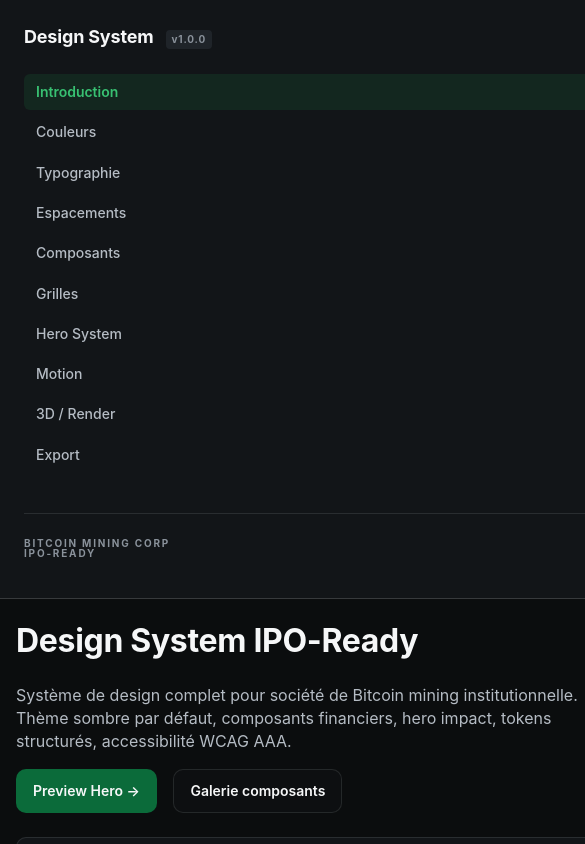
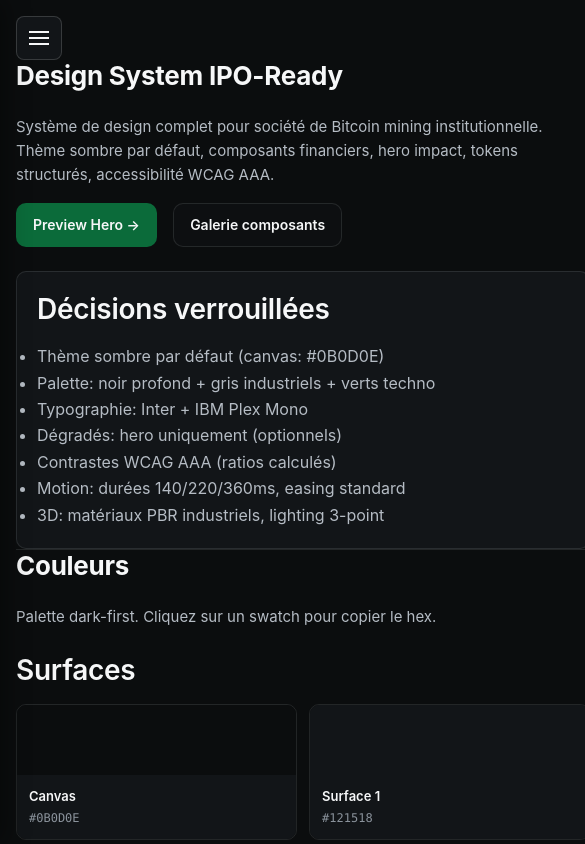
Before and after one commit to adrien-debug/Charte-Graphique-, a plain HTML site: page index.html in a window 390 px wide. Shown: the top 844 px of the page, 585 px wide, since content can reach past the window. Drawn offline with Linux system fonts and the light colour scheme.

Commit message:
feat: Harmonisation responsive et proportions - Menu mobile + espacements fluides

```diff
--- a/index.html
+++ b/index.html
@@ -6,34 +6,69 @@
   <title>Design System Hub — IPO-Ready</title>
   <link rel="stylesheet" href="ds.css" />
   <style>
+    * { box-sizing: border-box; }
     body { margin: 0; padding: 0; }
 
     /* Layout hub */
-    .hub { display: grid; grid-template-columns: 260px 1fr; min-height: 100vh; }
+    .hub {
+      display: grid;
+      grid-template-columns: 280px 1fr;
+      min-height: 100vh;
+    }
+
+    /* Mobile menu toggle */
+    .menu-toggle {
+      display: none;
+      position: fixed;
+      top: 16px;
+      left: 16px;
+      z-index: 1000;
+      padding: 10px 12px;
+      background: var(--ds-bg-surface-1);
+      border: 1px solid var(--ds-border-default);
+      border-radius: 8px;
+      cursor: pointer;
+      transition: all var(--ds-dur-fast);
+    }
+    .menu-toggle:hover {
+      background: var(--ds-bg-surface-2);
+    }
+    .menu-toggle span {
+      display: block;
+      width: 20px;
+      height: 2px;
+      background: var(--ds-text-primary);
+      margin: 4px 0;
+      transition: all var(--ds-dur-fast);
+    }
 
     /* Sidebar */
     .sidebar {
-      position: sticky; top: 0; height: 100vh;
+      position: sticky;
+      top: 0;
+      height: 100vh;
       background: var(--ds-bg-surface-1);
       border-right: 1px solid var(--ds-border-default);
-      padding: var(--ds-space-6);
+      padding: var(--ds-space-8) var(--ds-space-6);
       overflow-y: auto;
+      transition: transform var(--ds-dur-normal);
     }
     .sidebar__logo {
-      margin-bottom: var(--ds-space-6);
-      font-size: 18px;
+      margin-bottom: var(--ds-space-8);
+      font-size: 20px;
       font-weight: 700;
-      letter-spacing: -0.01em;
+      letter-spacing: -0.02em;
+      line-height: 1.2;
     }
     .sidebar__version {
       display: inline-block;
-      margin-left: 8px;
-      padding: 2px 6px;
+      margin-left: 10px;
+      padding: 3px 8px;
       background: var(--ds-bg-surface-3);
-      border-radius: 4px;
-      font-size: 10px;
+      border-radius: 6px;
+      font-size: 11px;
       font-weight: 700;
-      letter-spacing: 0.08em;
+      letter-spacing: 0.05em;
       color: var(--ds-text-tertiary);
     }
     .nav {
@@ -42,38 +77,46 @@
       padding: 0;
     }
     .nav__item {
-      margin-bottom: 4px;
+      margin-bottom: 6px;
     }
     .nav__link {
       display: block;
-      padding: 8px 12px;
-      border-radius: 6px;
-      font-size: 14px;
+      padding: 10px 14px;
+      border-radius: 8px;
+      font-size: 15px;
       font-weight: 500;
       color: var(--ds-text-secondary);
       text-decoration: none;
-      transition: background var(--ds-dur-fast), color var(--ds-dur-fast);
+      transition: all var(--ds-dur-fast);
     }
     .nav__link:hover {
       background: var(--ds-bg-surface-2);
       color: var(--ds-text-primary);
+      transform: translateX(2px);
     }
     .nav__link.is-active {
       background: rgba(24,169,87,0.12);
       color: var(--ds-green-400);
       font-weight: 600;
     }
+    .sidebar__footer {
+      margin-top: var(--ds-space-10);
+      padding-top: var(--ds-space-8);
+      border-top: 1px solid var(--ds-border-subtle);
+    }
 
     /* Main content */
     .main {
-      padding: var(--ds-space-8) var(--ds-space-10);
-      max-width: 1200px;
+      padding: clamp(var(--ds-space-8), 5vw, var(--ds-space-12)) clamp(var(--ds-space-6), 4vw, var(--ds-space-10));
+      max-width: 1400px;
+      width: 100%;
+      margin: 0 auto;
     }
 
     /* Section */
     .ds-section {
-      margin-bottom: var(--ds-space-12);
-      padding-bottom: var(--ds-space-10);
+      margin-bottom: clamp(var(--ds-space-10), 8vw, var(--ds-space-16));
+      padding-bottom: clamp(var(--ds-space-8), 6vw, var(--ds-space-12));
       border-bottom: 1px solid var(--ds-border-subtle);
     }
     .ds-section:last-child {
@@ -81,56 +124,64 @@
     }
     .ds-section__title {
       margin-bottom: var(--ds-space-6);
-      font-size: 32px;
+      font-size: clamp(28px, 4vw, 36px);
+      line-height: 1.2;
     }
     .ds-section__intro {
       margin-bottom: var(--ds-space-6);
+      font-size: clamp(15px, 1.5vw, 17px);
+      line-height: 1.6;
       color: var(--ds-text-secondary);
+      max-width: 800px;
     }
 
     /* Color swatches */
     .color-grid {
       display: grid;
-      grid-template-columns: repeat(auto-fill, minmax(140px, 1fr));
-      gap: 12px;
+      grid-template-columns: repeat(auto-fill, minmax(min(150px, 100%), 1fr));
+      gap: clamp(12px, 2vw, 16px);
     }
     .swatch {
       border: 1px solid var(--ds-border-subtle);
       border-radius: var(--ds-radius-3);
       overflow: hidden;
       cursor: pointer;
-      transition: transform var(--ds-dur-fast), border-color var(--ds-dur-fast);
+      transition: all var(--ds-dur-fast);
     }
     .swatch:hover {
-      transform: translateY(-2px);
+      transform: translateY(-3px);
       border-color: var(--ds-border-default);
+      box-shadow: 0 8px 24px rgba(0,0,0,0.3);
     }
     .swatch__color {
-      height: 80px;
+      height: clamp(70px, 10vw, 90px);
       width: 100%;
     }
     .swatch__info {
-      padding: 10px;
+      padding: 12px;
       background: var(--ds-bg-surface-1);
     }
     .swatch__name {
-      font-size: 12px;
+      font-size: 13px;
       font-weight: 600;
       margin-bottom: 4px;
     }
     .swatch__hex {
       font-family: var(--ds-font-mono);
-      font-size: 11px;
+      font-size: 12px;
       color: var(--ds-text-tertiary);
     }
 
     /* Component demo */
     .demo {
       margin-top: var(--ds-space-6);
-      padding: var(--ds-space-6);
+      padding: clamp(var(--ds-space-5), 3vw, var(--ds-space-8));
       background: var(--ds-bg-surface-1);
       border: 1px solid var(--ds-border-subtle);
       border-radius: var(--ds-radius-3);
+    }
+    .demo h3, .demo h4 {
+      margin-top: 0;
     }
     .demo__controls {
       display: flex;
@@ -141,7 +192,7 @@
       border-bottom: 1px solid var(--ds-border-subtle);
     }
     .demo__preview {
-      padding: var(--ds-space-6);
+      padding: clamp(var(--ds-space-5), 3vw, var(--ds-space-8));
       border-radius: var(--ds-radius-2);
       background: var(--ds-bg-canvas);
     }
@@ -150,7 +201,8 @@
     .code-block {
       position: relative;
       margin-top: var(--ds-space-4);
-      padding: var(--ds-space-4);
+      padding: var(--ds-space-5);
+      padding-top: var(--ds-space-8);
       background: var(--ds-bg-canvas);
       border: 1px solid var(--ds-border-subtle);
       border-radius: var(--ds-radius-2);
@@ -158,48 +210,140 @@
     }
     .code-block__copy {
       position: absolute;
-      top: 8px;
-      right: 8px;
-      padding: 6px 10px;
+      top: 10px;
+      right: 10px;
+      padding: 7px 12px;
       background: var(--ds-bg-surface-2);
       border: 1px solid var(--ds-border-subtle);
-      border-radius: 4px;
-      font-size: 11px;
+      border-radius: 6px;
+      font-size: 12px;
       font-weight: 600;
       color: var(--ds-text-secondary);
       cursor: pointer;
-      transition: background var(--ds-dur-fast), color var(--ds-dur-fast);
+      transition: all var(--ds-dur-fast);
     }
     .code-block__copy:hover {
       background: var(--ds-bg-surface-3);
       color: var(--ds-text-primary);
+      transform: translateY(-1px);
     }
     .code-block__code {
       font-family: var(--ds-font-mono);
-      font-size: 12px;
-      line-height: 1.5;
+      font-size: 13px;
+      line-height: 1.6;
       color: var(--ds-text-secondary);
       white-space: pre;
     }
 
-    /* Responsive */
-    @media (max-width: 900px) {
-      .hub { grid-template-columns: 1fr; }
+    /* Responsive - Tablette */
+    @media (max-width: 1024px) {
+      .hub {
+        grid-template-columns: 240px 1fr;
+      }
+      .main {
+        max-width: 100%;
+      }
+    }
+
+    /* Responsive - Mobile */
+    @media (max-width: 768px) {
+      .hub {
+        grid-template-columns: 1fr;
+      }
+
+      .menu-toggle {
+        display: block;
+      }
+
       .sidebar {
-        position: static;
-        height: auto;
-        border-right: none;
-        border-bottom: 1px solid var(--ds-border-default);
+        position: fixed;
+        top: 0;
+        left: 0;
+        width: 280px;
+        height: 100vh;
+        transform: translateX(-100%);
+        z-index: 999;
+        box-shadow: 4px 0 24px rgba(0,0,0,0.4);
       }
-      .main { padding: var(--ds-space-6) var(--ds-space-4); }
+
+      .sidebar.is-open {
+        transform: translateX(0);
+      }
+
+      .main {
+        padding: var(--ds-space-8) var(--ds-space-5);
+        padding-top: 70px;
+      }
+
+      .color-grid {
+        grid-template-columns: repeat(auto-fill, minmax(min(130px, 100%), 1fr));
+        gap: 12px;
+      }
+
+      .demo__preview {
+        padding: var(--ds-space-4);
+      }
+
+      .ds-section__title {
+        font-size: 26px;
+      }
+    }
+
+    /* Responsive - Petit mobile */
+    @media (max-width: 480px) {
+      .sidebar {
+        width: 100%;
+      }
+
+      .main {
+        padding: var(--ds-space-6) var(--ds-space-4);
+        padding-top: 60px;
+      }
+
+      .color-grid {
+        grid-template-columns: 1fr 1fr;
+      }
+
+      .code-block__code {
+        font-size: 11px;
+      }
+    }
+
+    /* Overlay pour mobile */
+    .overlay {
+      display: none;
+      position: fixed;
+      top: 0;
+      left: 0;
+      right: 0;
+      bottom: 0;
+      background: rgba(0,0,0,0.7);
+      z-index: 998;
+      opacity: 0;
+      transition: opacity var(--ds-dur-normal);
+    }
+
+    .overlay.is-visible {
+      display: block;
+      opacity: 1;
     }
   </style>
 </head>
 
 <body>
+  <!-- Menu toggle pour mobile -->
+  <button class="menu-toggle" id="menuToggle" aria-label="Toggle menu">
+    <span></span>
+    <span></span>
+    <span></span>
+  </button>
+
+  <!-- Overlay pour mobile -->
+  <div class="overlay" id="overlay"></div>
+
   <div class="hub">
     <!-- Sidebar navigation -->
-    <aside class="sidebar">
+    <aside class="sidebar" id="sidebar">
       <div class="sidebar__logo">
         Design System
         <span class="sidebar__version">v1.0.0</span>
@@ -220,8 +364,8 @@
         </ul>
       </nav>
 
-      <div style="margin-top: var(--ds-space-8); padding-top: var(--ds-space-6); border-top: 1px solid var(--ds-border-subtle);">
-        <p class="ds-micro" style="color: var(--ds-text-tertiary);">
+      <div class="sidebar__footer">
+        <p class="ds-micro" style="color: var(--ds-text-tertiary); margin: 0;">
           Bitcoin Mining Corp<br/>IPO-Ready
         </p>
       </div>
@@ -466,6 +610,26 @@
   </div>
 
   <script>
+    // Mobile menu toggle
+    const menuToggle = document.getElementById('menuToggle');
+    const sidebar = document.getElementById('sidebar');
+    const overlay = document.getElementById('overlay');
+
+    function toggleMenu() {
+      sidebar.classList.toggle('is-open');
+      overlay.classList.toggle('is-visible');
+      document.body.style.overflow = sidebar.classList.contains('is-open') ? 'hidden' : '';
+    }
+
+    function closeMenu() {
+      sidebar.classList.remove('is-open');
+      overlay.classList.remove('is-visible');
+      document.body.style.overflow = '';
+    }
+
+    menuToggle.addEventListener('click', toggleMenu);
+    overlay.addEventListener('click', closeMenu);
+
     // Copy to clipboard utility
     function copyToClipboard(text, element) {
       navigator.clipboard.writeText(text).then(() => {
@@ -517,10 +681,21 @@
           const target = document.querySelector(href);
           if (target) {
             target.scrollIntoView({ behavior: 'smooth', block: 'start' });
+            // Fermer le menu mobile après navigation
+            if (window.innerWidth <= 768) {
+              closeMenu();
+            }
           }
         }
       });
     });
+
+    // Fermer le menu si on redimensionne vers desktop
+    window.addEventListener('resize', () => {
+      if (window.innerWidth > 768) {
+        closeMenu();
+      }
+    });
   </script>
 </body>
 </html>
```
